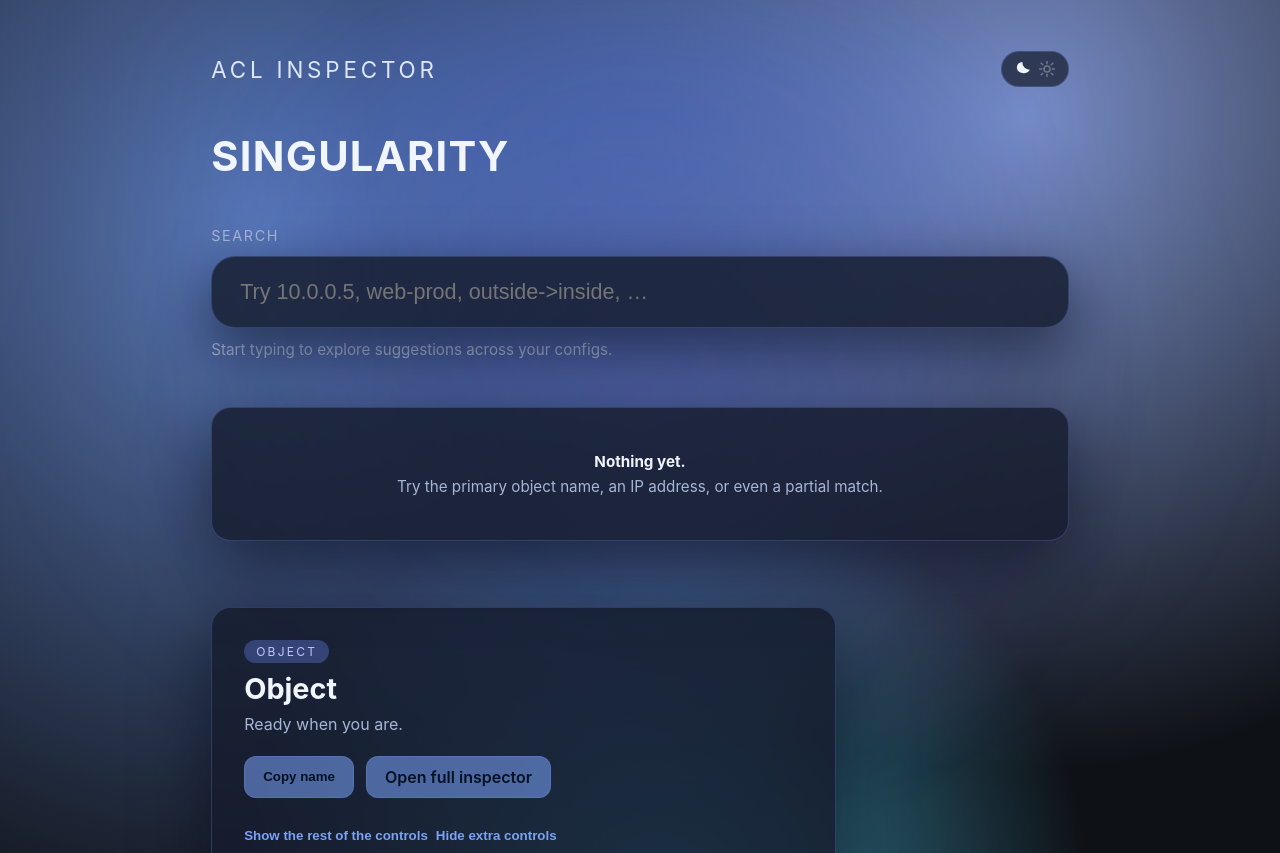
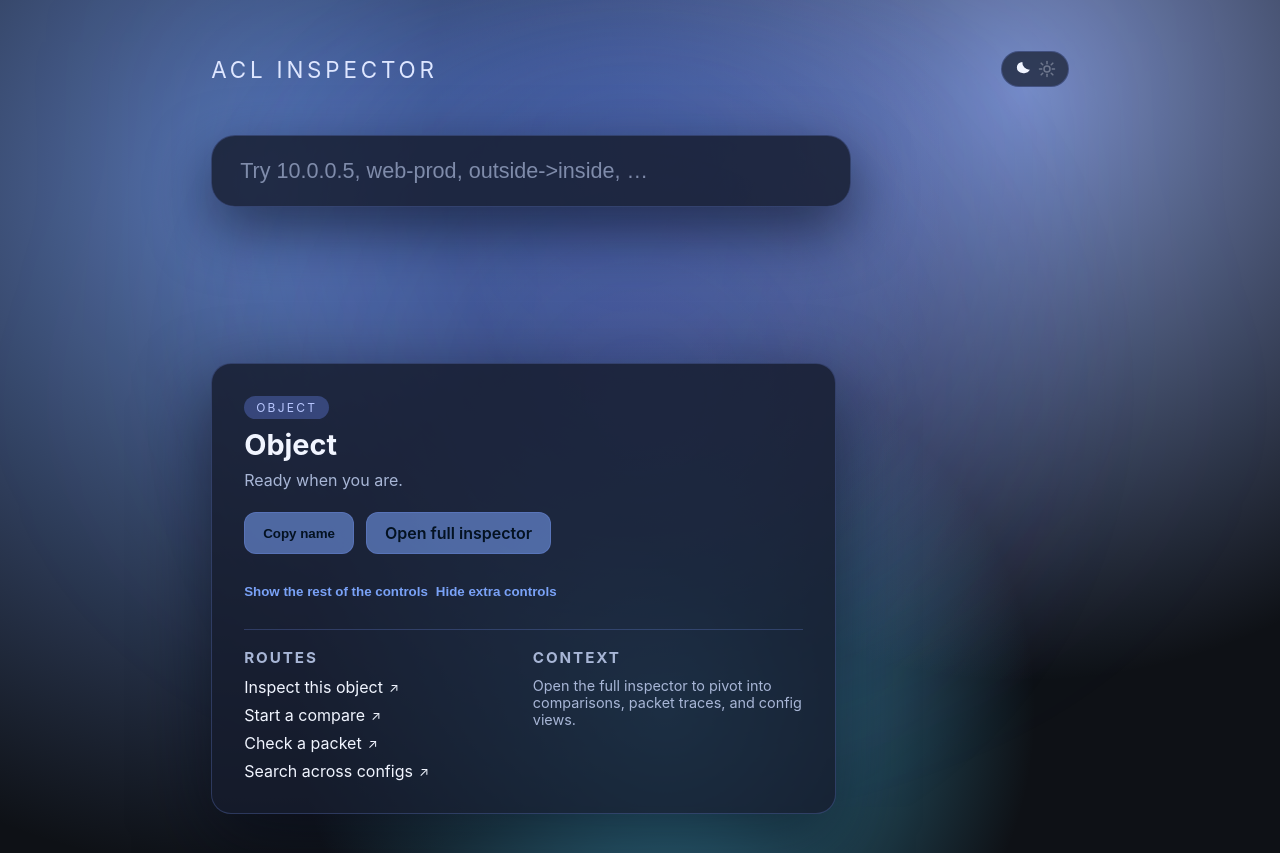
Before and after one commit to jandahl/acl-inspector, a Python web app: template webui/templates/singularity.html in a window 1280 px wide. Shown: the top 853 px of the page. Run offline with Jinja, Linux system fonts and the light colour scheme; the template is opened without the code that fills it, so the values that code supplies are empty.

Commit message:
Streamline Singularity landing experience

```diff
--- a/webui/handlers/pages.py
+++ b/webui/handlers/pages.py
@@ -93,7 +93,7 @@ def _render_singularity(state: AppState) -> str:
     payload = {
         "searchLimit": state.settings.features.predictive_search.limit,
         "defaultMode": "fuzzy",
-        "initialHint": "Search every config with a single query.",
+        "initialHint": "",
         "themes": theme_payload["palettes"],
         "themeNames": theme_payload["names"],
         "defaultTheme": theme_payload["default"],
--- a/webui/static/singularity.css
+++ b/webui/static/singularity.css
@@ -62,6 +62,18 @@ body.singularity-body[data-theme='light'] {
 
 * {
   box-sizing: border-box;
+}
+
+.sr-only {
+  position: absolute;
+  width: 1px;
+  height: 1px;
+  padding: 0;
+  margin: -1px;
+  overflow: hidden;
+  clip: rect(0, 0, 0, 0);
+  white-space: nowrap;
+  border: 0;
 }
 
 .singularity-backdrop,
@@ -332,32 +344,11 @@ body.singularity-body[data-theme='dark'] .singularity-theme .theme-icon-light {
   outline-offset: 2px;
 }
 
-.singularity-hero {
-  max-width: 420px;
-  display: flex;
-  flex-direction: column;
-  gap: 6px;
-}
-
-.singularity-hero h1 {
-  margin: 0;
-  font-size: clamp(2rem, 3.6vw, 2.6rem);
-  line-height: 1.05;
-  letter-spacing: 0.08rem;
-  text-transform: uppercase;
-}
-
 .singularity-search {
   display: flex;
   flex-direction: column;
-  gap: 12px;
-}
-
-.search-label {
-  font-size: 0.9rem;
-  letter-spacing: 0.1rem;
-  text-transform: uppercase;
-  color: var(--sg-text-muted);
+  gap: 16px;
+  max-width: clamp(520px, 60vw, 640px);
 }
 
 .search-field {
@@ -374,6 +365,11 @@ body.singularity-body[data-theme='dark'] .singularity-theme .theme-icon-light {
   color: var(--sg-text);
   box-shadow: 0 22px 60px var(--sg-shadow-color);
   transition: border-color 200ms ease, box-shadow 200ms ease;
+}
+
+.search-field input[type='search']::placeholder {
+  color: var(--sg-text-muted);
+  opacity: 0.7;
 }
 
 .search-field input[type='search']:focus-visible {
@@ -409,6 +405,10 @@ body.singularity-body[data-theme='dark'] .singularity-theme .theme-icon-light {
   font-size: 0.95rem;
 }
 
+.search-hint[hidden] {
+  display: none !important;
+}
+
 .singularity-suggestions {
   position: relative;
   border-radius: 20px;
@@ -417,6 +417,22 @@ body.singularity-body[data-theme='dark'] .singularity-theme .theme-icon-light {
   padding: 20px;
   box-shadow: 0 24px 70px var(--sg-shadow-color);
   transition: opacity 200ms ease;
+  opacity: 1;
+}
+
+.singularity-suggestions[data-state='idle'] {
+  opacity: 0;
+  pointer-events: none;
+  transform: translateY(8px);
+}
+
+.singularity-suggestions[data-state='empty'],
+.singularity-suggestions[data-state='results'],
+.singularity-suggestions[data-state='loading'],
+.singularity-suggestions[data-state='error'] {
+  opacity: 1;
+  pointer-events: auto;
+  transform: translateY(0);
 }
 
 .singularity-suggestions[data-state='loading']::after {
@@ -490,7 +506,7 @@ body.singularity-body[data-theme='dark'] .singularity-theme .theme-icon-light {
 
 .suggestion-ip {
   font-size: 0.9rem;
-  color: var(--sg-text-muted);
+  color: var(--sg-text-soft);
 }
 
 .suggestion-ip.is-empty {
--- a/webui/static/singularity.js
+++ b/webui/static/singularity.js
@@ -36,6 +36,7 @@ const selectors = {
 const SEARCH_LIMIT = Number(DATA.searchLimit || 12) || 12;
 let activeFetchToken = 0;
 let activeSelection = null;
+let hasActiveQuery = false;
 
 function setToggleState(kind) {
   if (!selectors.themeToggle) {
@@ -180,17 +181,31 @@ function setSuggestionState(next) {
   }
 }
 
+function updateHint(text) {
+  if (!selectors.hint) {
+    return;
+  }
+  const content = (text || '').trim();
+  if (content) {
+    selectors.hint.textContent = content;
+    selectors.hint.hidden = false;
+  } else {
+    selectors.hint.textContent = '';
+    selectors.hint.hidden = true;
+  }
+}
+
 function clearSuggestions() {
   if (selectors.suggestions) {
     selectors.suggestions.innerHTML = '';
   }
   if (selectors.empty) {
-    selectors.empty.hidden = false;
+    selectors.empty.hidden = true;
   }
   if (selectors.error) {
     selectors.error.hidden = true;
   }
-  setSuggestionState('idle');
+  setSuggestionState(hasActiveQuery ? 'empty' : 'idle');
 }
 
 function describeType(kind) {
@@ -224,13 +239,15 @@ function renderSuggestions(items) {
   }
   if (!items || !items.length) {
     if (selectors.empty) {
-      selectors.empty.hidden = false;
+      selectors.empty.hidden = !hasActiveQuery;
     }
+    setSuggestionState(hasActiveQuery ? 'empty' : 'idle');
     return;
   }
   if (selectors.empty) {
     selectors.empty.hidden = true;
   }
+  setSuggestionState('results');
   items.slice(0, SEARCH_LIMIT).forEach((item, index) => {
     const entry = document.createElement('li');
     entry.className = 'suggestion-item';
@@ -448,10 +465,12 @@ async function selectSuggestion(element) {
 async function requestSuggestions(query) {
   const trimmed = (query || '').trim();
   if (!trimmed) {
+    hasActiveQuery = false;
     clearSuggestions();
     hideDetails();
     return;
   }
+  hasActiveQuery = true;
   const token = ++activeFetchToken;
   setSuggestionState('loading');
   try {
@@ -470,11 +489,13 @@ async function requestSuggestions(query) {
         selectors.error.hidden = false;
         selectors.error.textContent = 'Suggestion service is unavailable right now.';
       }
-      setSuggestionState('idle');
+      if (selectors.empty) {
+        selectors.empty.hidden = true;
+      }
+      setSuggestionState('error');
       return;
     }
     const payload = await response.json();
-    setSuggestionState('idle');
     renderSuggestions(payload.items || []);
   } catch (err) {
     if (token !== activeFetchToken) {
@@ -484,7 +505,10 @@ async function requestSuggestions(query) {
       selectors.error.hidden = false;
       selectors.error.textContent = 'Network hiccup. Try again in a moment.';
     }
-    setSuggestionState('idle');
+    if (selectors.empty) {
+      selectors.empty.hidden = true;
+    }
+    setSuggestionState('error');
   }
 }
 
@@ -494,7 +518,9 @@ function handleQueryInput(event) {
   if (selectors.error) {
     selectors.error.hidden = true;
   }
-  debouncedRequest(event.target.value);
+  const value = event.target.value || '';
+  updateHint('');
+  debouncedRequest(value);
 }
 
 function handleCopy() {
@@ -522,8 +548,13 @@ function initEvents() {
   if (selectors.query) {
     selectors.query.addEventListener('input', handleQueryInput);
     selectors.query.addEventListener('focus', () => {
-      if (selectors.hint) {
-        selectors.hint.textContent = 'Try a host, network, or object name. Results span every config.';
+      if (!(selectors.query && (selectors.query.value || '').trim())) {
+        updateHint('Try a host, network, or object name. Results span every config.');
+      }
+    });
+    selectors.query.addEventListener('blur', () => {
+      if (selectors.query && !(selectors.query.value || '').trim()) {
+        updateHint(DATA.initialHint || '');
       }
     });
   }
@@ -538,9 +569,7 @@ function initEvents() {
 function init() {
   initThemeControls();
   initEvents();
-  if (selectors.hint) {
-    selectors.hint.textContent = DATA.initialHint || 'Start typing to explore suggestions across your configs.';
-  }
+  updateHint(DATA.initialHint || '');
   if (selectors.copy) {
     selectors.copy.disabled = true;
   }
--- a/webui/templates/singularity.html
+++ b/webui/templates/singularity.html
@@ -45,11 +45,9 @@
           </button>
         </div>
       </header>
-      <section class="singularity-hero">
-        <h1>Singularity</h1>
-      </section>
       <section class="singularity-search">
-        <label class="search-label" for="singularity-query">Search</label>
+        <h1 class="sr-only">Singularity</h1>
+        <label class="sr-only" for="singularity-query">Search across configs</label>
         <div class="search-field">
           <input
             id="singularity-query"
@@ -62,11 +60,11 @@
           >
           <div class="search-glow" aria-hidden="true"></div>
         </div>
-        <p class="search-hint" data-role="search-hint">Ready when you are.</p>
+        <p class="search-hint" data-role="search-hint" hidden></p>
       </section>
       <section class="singularity-suggestions" data-state="idle">
         <ul class="suggestion-list" data-role="suggestions" aria-live="polite"></ul>
-        <div class="suggestion-empty" data-role="empty-state">
+        <div class="suggestion-empty" data-role="empty-state" hidden>
           <strong>Nothing yet.</strong>
           <span>Try the primary object name, an IP address, or even a partial match.</span>
         </div>
```
